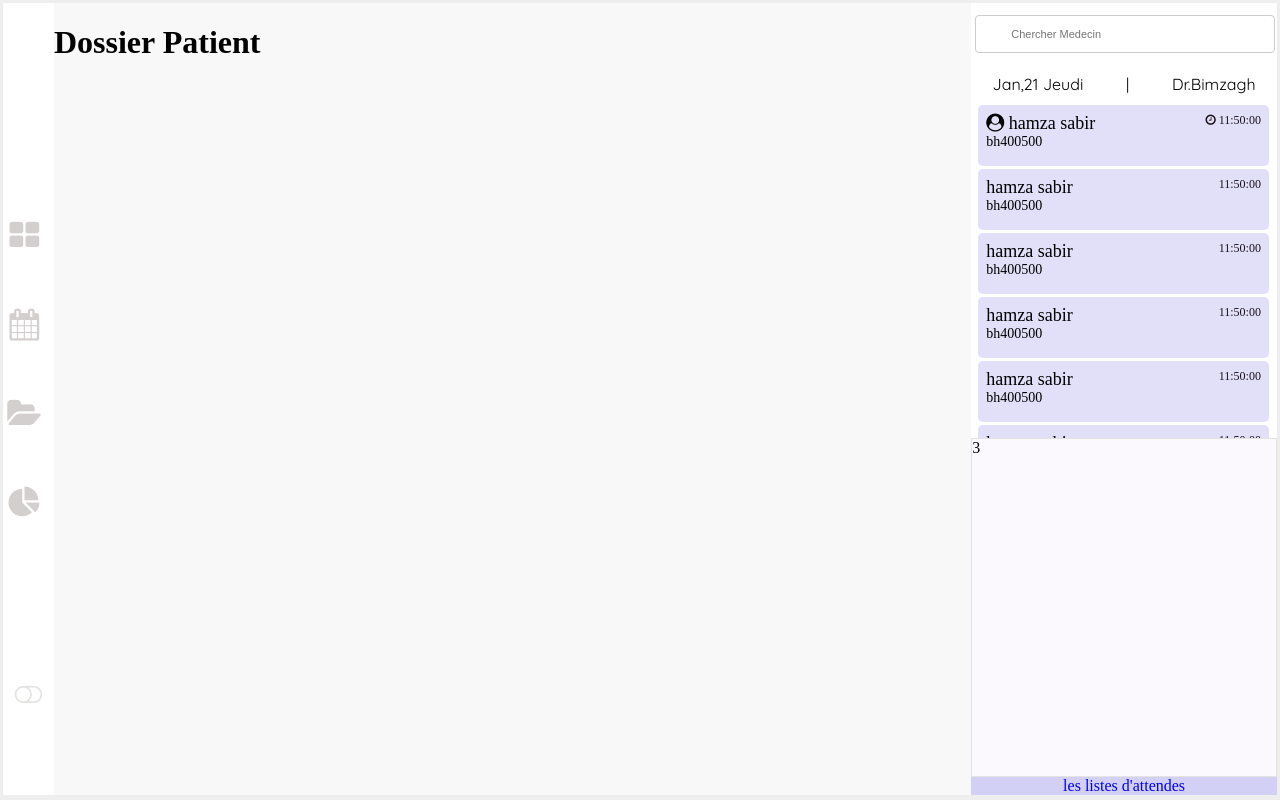
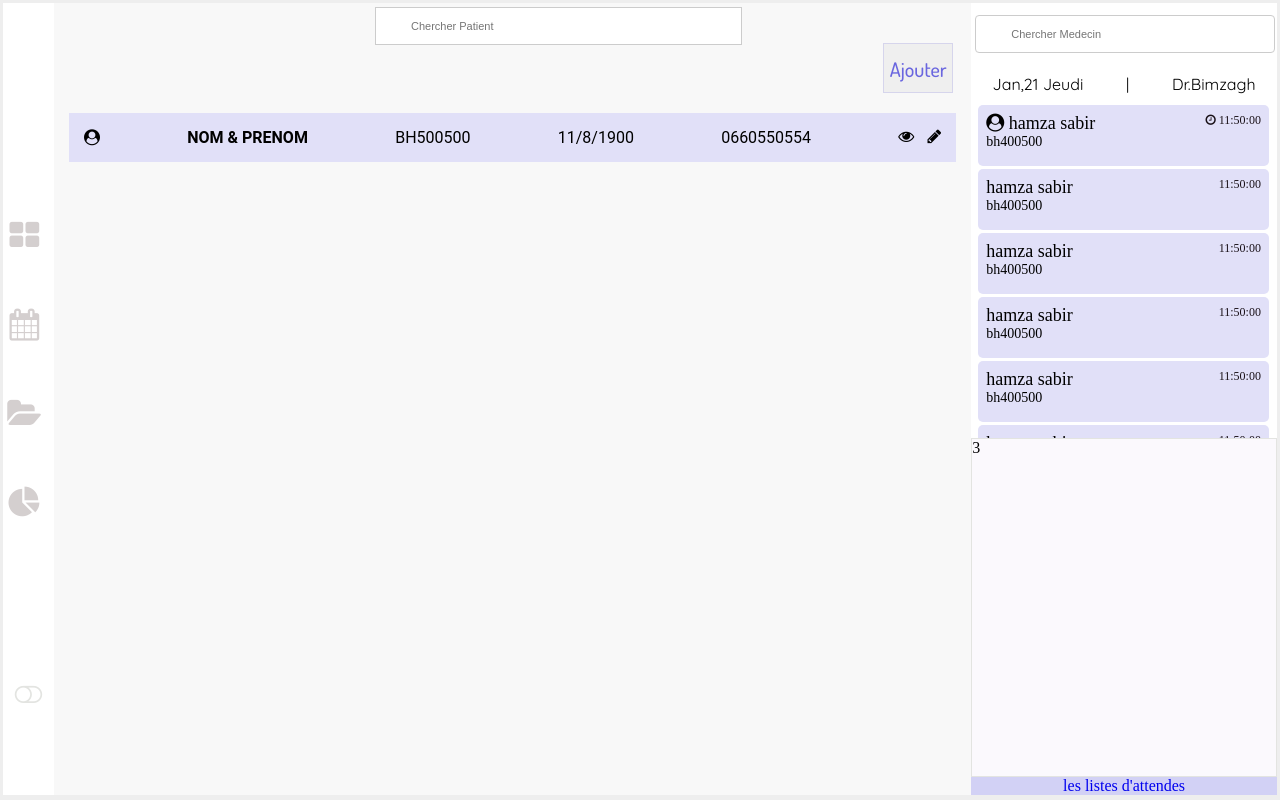
Before and after one commit to adilbim/gestion-hoptal, a React (Create React App) app in the folder frontend/: page /dossierPatient in a window 1280 px wide. Built offline with nearby package versions, Linux system fonts and the light colour scheme; a web font is replaced by a local one.

Commit message:
add some work in dossier patient

```diff
--- a/frontend/package.json
+++ b/frontend/package.json
@@ -3,13 +3,15 @@
   "version": "0.1.0",
   "private": true,
   "dependencies": {
+    "@material-ui/core": "^4.10.1",
     "@testing-library/jest-dom": "^4.2.4",
     "@testing-library/react": "^9.5.0",
     "@testing-library/user-event": "^7.2.1",
     "react": "^16.13.1",
     "react-dom": "^16.13.1",
     "react-router-dom": "^5.2.0",
-    "react-scripts": "3.4.1"
+    "react-scripts": "3.4.1",
+    "reactjs-popup": "^1.5.0"
   },
   "scripts": {
     "start": "react-scripts start",
--- a/frontend/src/DossierPatient.js
+++ b/frontend/src/DossierPatient.js
@@ -1,15 +1,144 @@
-import React from 'react';
+import React, { Component } from "react";
+import { withStyles } from "@material-ui/core/styles";
+import Popup from "reactjs-popup";
 
+const styles = {
+  input: {
+    width: "40%",
+    marginLeft: "35%",
 
+    padding: "12px 12px",
+    paddingLeft: "35px",
+    border: " 1px solid #ccc",
+    bordeRadius: "4px",
+    boxSizing: "border-box",
+    margin: " 4px ",
+    fontSize: "11px",
+    /*font-size: 16px;*/
+    backgroundColor: "white",
+    /*background-image: url('searchIcon.png');*/
+    /*background-image: url('search-13-16.png');*/
+    backgroundposition: "10px 10px",
+    /* background-position: 10px 10px;*/
+    backgroundRepeat: "no-repeat",
+    outline: " none",
+  },
+  buttonAjouter: {
+    height: "50px",
+    marginTop: "40px",
+    marginRight: "18px",
+    border: "1px solid rgb(106,102,223,0.19)",
+    color: "rgb(106,102,223)",
+    padding: "0px 2px 0px 2px",
+    fontFamily: "Dosis, sans-serif",
+    paddingTop: "2px",
+    float: "right",
+    width: "70px",
+    fontSize: "20px",
 
-function DossierPatient(){
+    "&:hover": {
+      background: "rgb(106,102,223)",
+      color: "white",
+    },
+  },
+  patient: {
+    width: "72%",
+    background: "gray",
+    position: "relative",
+  },
 
-    return(
-        <div id="middle">
-          <h1>Dossier Patient</h1>
+  patientName: {
+    fontWeight: "bold",
+  },
+  listItem: {
+    marginTop: "64px",
+    display: "flex",
+    padding: "15px",
+    justifyContent: "space-between",
+    backgroundColor: "#e1e0f8",
+    marginRight: "15px",
+    marginLeft: "15px",
+  },
+
+  atribute: {
+    fontFamily: "Roboto",
+  },
+
+  iconList: {
+    display: "flex",
+    justifyContent: "space-between",
+    flexBasis: "5%",
+  },
+
+  x2: {
+    fontSize: "20px !important",
+  },
+  modal: {
+    position: "absolute",
+    backgroundColor: "white",
+    height: "80vh",
+    width: "40%",
+  },
+
+  popUpAjouter: {},
+};
+
+class DossierPatient extends Component {
+  constructor(props) {
+    super(props);
+  }
+
+  render() {
+    const { classes } = this.props;
+    return (
+      <div id="middle">
+        {/* {this.state.showPopUp ? (
+          <div className={classes.popUpAjouter}>
+            <h1>hello</h1>
+          </div>
+        ) : null} */}
+
+        <input
+          className={classes.input}
+          type="text"
+          placeholder="Chercher Patient"
+        />
+        <Popup
+          trigger={<button className={classes.buttonAjouter}>Ajouter </button>}
+          modal
+        >
+          {(close) => (
+            <div className={classes.popUpAjouter}>
+              <a onClick={close}>&times;</a>
+              <button
+                onClick={() => {
+                  console.log("modal closed ");
+                  close();
+                }}
+              >
+                close modal
+              </button>
+            </div>
+          )}
+        </Popup>
+        <div className={classes.listItem}>
+          <div className={classes.atribute}>
+            <i className="fa fa-user-circle x2" aria-hidden="true"></i>
+          </div>
+          <div className={`${classes.atribute} ${classes.patientName}`}>
+            NOM & PRENOM
+          </div>
+          <div className={classes.atribute}>BH500500</div>
+          <div className={classes.atribute}>11/8/1900</div>
+          <div className={classes.atribute}>0660550554</div>
+          <div className={classes.iconList}>
+            <i className="fa fa-eye" aria-hidden="true"></i>
+            <i className="fa fa-pencil" aria-hidden="true"></i>
+          </div>
         </div>
+      </div>
     );
+  }
 }
 
-
-export default DossierPatient;
+export default withStyles(styles)(DossierPatient);
```
Also changed, not shown: 1 other file (tests, documents, lock files or other folders).
